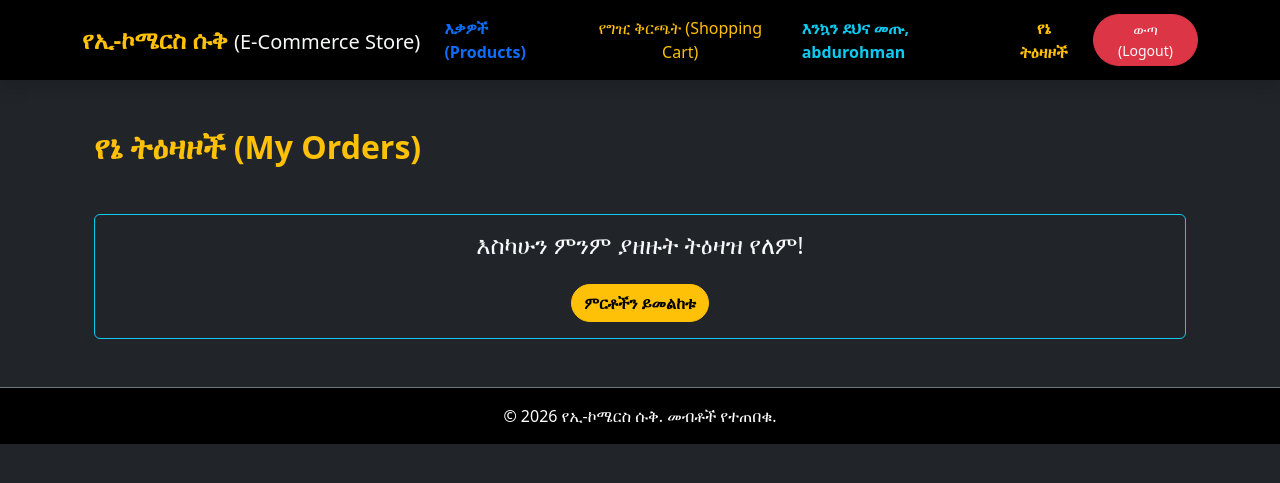
After one commit to Abdurohman-Dev/my_ecom_store, a Django app: page /my_orders/ in a window 1280 px wide. The commit adds this page. Shown: the top 483 px of the page. Run offline with Django 5.2, Linux system fonts and the light colour scheme; a user stored in the database is signed in; data comes from the database, SQL or seed files in the repository; both versions use the stored data as it was after the commit.

Commit message:
Day 89 Evining: Added order_success and my_orders features successfully

```diff
--- a/store/templates/store/base.html
+++ b/store/templates/store/base.html
@@ -18,14 +18,17 @@
             <div class="collapse navbar-collapse" id="navbarNav">
                 <ul class="navbar-nav ms-auto align-items-center">
                     <li class="nav-item ">
-                        <a class="nav-link active" href="{% url 'product_list' %}">እቃዎች (Products)</a>
+                        <a class="nav-link active text-primary fw-bold" href="{% url 'product_list' %}">እቃዎች (Products)</a>
                     </li>
                     <li class="nav-item">
-                        <a class="nav-link btn btn-outline-warning text-warning ms-2 px-3" href="{% url 'cart_detail' %}">የግዢ ቅርጫት (Shopping Cart)</a>
+                        <a class="nav-link btn btn-outline-primary text-warning ms-2 px-3" href="{% url 'cart_detail' %}">የግዢ ቅርጫት (Shopping Cart)</a>
                     </li>
                     {% if user.is_authenticated %}
                         <li class="nav-item ms-3">
                             <span class="nav-text text-info fw-bold"> እንኳን ደህና መጡ, {{ user.username }} </span>
+                        </li>
+                        <li class="nav-item ms-2">
+                            <a href="{% url 'my_orders' %}" class="nav=link text-warning fw-bold btn  "> የኔ ትዕዛዞች </a>
                         </li>
                         <li class="nav-item ms-2">
                             <a class="btn btn-danger btn-sm text-light rounded-pill px-3" href="{% url 'logout' %}">ውጣ (Logout)</a>
--- /dev/null
+++ b/store/templates/store/my_orders.html
@@ -0,0 +1,48 @@
+{% extends 'store/base.html' %}
+
+{% block content %}
+<div class="container my-5">
+    <h2 class="mb-4 text-warning mb-4 fw-bold"> የኔ ትዕዛዞች (My Orders) </h2>
+    {% if orders %}
+        {% for order in orders %}
+            <div class="card bg-dark text-light mb-4 shadow border-secondary">
+                <div class="card-header bg-black text-warning border-secondary align-items-center d-flex justify-content-between">
+                    <div>
+                        <span class="fw-bold text-warning"> ትዕዛዝ #:{{ order.id }} </span>
+                        <small class="text-muted ms-3"> ቀን: {{ order.created_at|date:"M d, Y" }} </small>
+                    </div>
+                    <div>
+                        {% if order.is_paid %}
+                            <span class="badge bg-success"> ተከፍሏል (Paid) </span>
+                        {% else %}
+                            <span class="badge bg-danger"> ያልተከፈለ (Pending) </span>
+                        {% endif %}
+                    </div>
+                </div>
+                <div class="card-body">
+                    <p class="mb-1"><strong>አድራሻ:</strong> {{ order.shipping_address }}</p>
+                    <p class="mb-1"><strong>ስልክ ቁጥር:</strong> {{ order.phone_number }}</p>
+
+                    <h6 class=" text-warning "> የተገዙ እቃዎች: </h6>
+                    <ul class="list-group mb-3 shadow">
+                        {% for item in order.items.all %}
+                            <li class="list-group-item d-flex justify-content-between lh-sm bg-dark text-light border-secondary">
+                                <span>{{item.product.name}} ({{item.quantity}})</span>
+                                <span> {{item.price}} Birr</span>
+                            </li>
+                        {% endfor %}
+                    </ul>
+                    <div class="text-end">
+                        <span class="fs-5  fw-bold text-success"> ጠቅላላ ድምር ዋጋ (ETB): {{ order.total_price }} ብር</span>
+                    </div>
+                </div>
+            </div>
+        {% endfor %}
+    {% else %}
+        <div class="alert alert-info text-center bg-dark text-light border-info my-5">
+            <h4>እስካሁን ምንም ያዘዙት ትዕዛዝ የለም!</h4>
+            <a href="{url 'product_list'}" class="btn btn-warning mt-3 rounded-pill fw-bold"> ምርቶችን ይመልከቱ</a>
+        </div>
+    {% endif %}
+</div>
+{% endblock %}
--- a/store/urls.py
+++ b/store/urls.py
@@ -14,6 +14,8 @@ urlpatterns=[
     path('cart/decrease/<int:product_id>/', views.decrease_cart_item, name='decrease_cart_item'),
     path('cart/remove/<int:product_id>/', views.remove_cart_item, name='remove_cart_item'),
     path('checkout/', views.checkout, name='checkout'),
+    path('order_success/', views.order_success, name='order_success'),
+    path('my_orders/', views.my_orders, name='my_orders'),
 ]
 if settings.DEBUG:
     from django.conf import settings
--- a/store/views.py
+++ b/store/views.py
@@ -102,3 +102,10 @@ def checkout(request):
         cart.items.all().delete()  # Clear the cart after checkout
         return redirect('order_success')  # Redirect to a success page after checkout
     return render(request, 'store/checkout.html', {'cart': cart})
+@login_required
+def order_success(request):
+    return render(request, 'store/order_success.html')
+@login_required
+def my_orders(request):
+    orders = Order.objects.filter(user=request.user).order_by('-created_at')
+    return render(request, 'store/my_orders.html', {'orders': orders})
```
Also changed, not shown: store/templates/store/order_success.html (added, +15 -0 lines), db.sqlite3, media/products/images.jpg (added), media/products/shoe_2.jpg (added).
